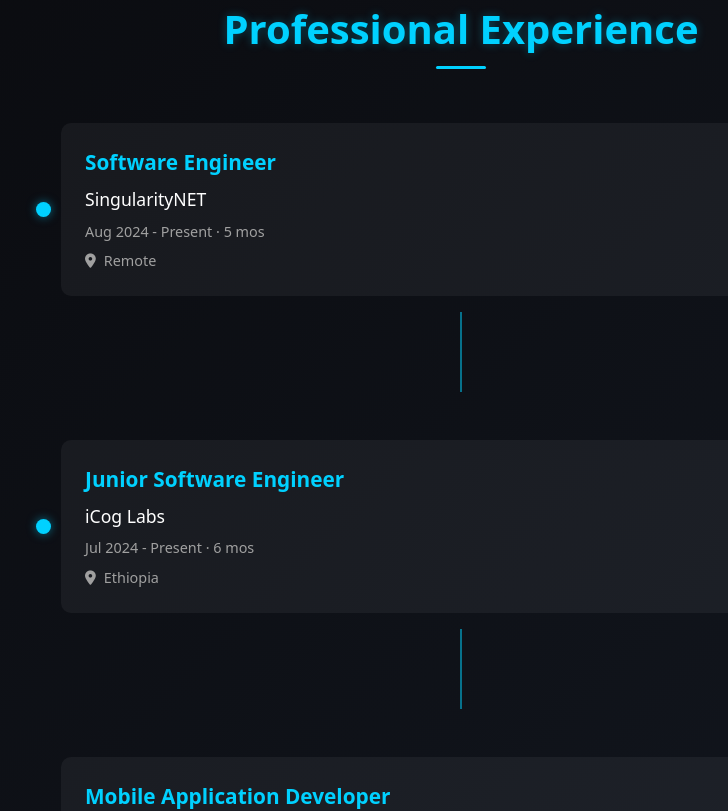
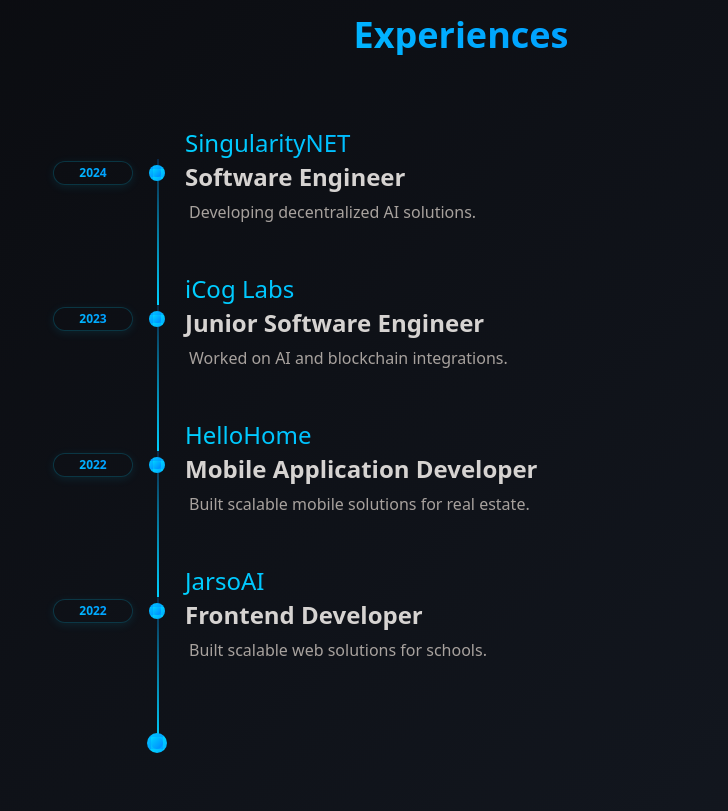
Before and after one commit to BaslaelWorkineh/nuxt-portfolio, a Nuxt app: page / in a window 1280 px wide. Shown: the part 2580-3391 px from the top of the page, without its empty margins (179-907 px from the left). Built offline with nearby package versions, Linux system fonts and the light colour scheme.

Commit message:
experiencesection done

```diff
--- a/components/ExperienceSection.vue
+++ b/components/ExperienceSection.vue
@@ -1,276 +1,150 @@
 <template>
-    <section class="experience-section">
-      <div class="section-header">
-        <h2 class="section-title">Professional Experience</h2>
+  <div class="min-h-screen w-full py-20 bg-gradient" style="background: linear-gradient(135deg, #0a0b0f 0%, #141922 100%);">
+    <div class="container mx-auto max-w-4xl">
+      <h1 class="text-3xl md:text-4xl px-4 mb-12 text-center font-bold gradient-text">
+        Experiences
+      </h1>
+      <div class="px-4 md:px-10">
+        <!-- Items -->
+        <div
+          v-for="(experience, index) in experiences"
+          :key="index"
+          class="relative pl-8 sm:pl-32 py-6 group fade-in-top"
+        >
+          <!-- Organization label -->
+          <div class="font-caveat font-medium text-lg md:text-2xl px-1 gradient-text mb-1 sm:mb-0">
+            {{ experience.organization }}
           </div>
-      <div class="timeline">
-        <div v-for="(job, index) in jobs"
-             :key="index"
-             class="timeline-item"
-             v-motion
-             :initial="{ opacity: 0, y: 50 }"
-             :visibleOnce="{ opacity: 1, y: 0 }"
-             :delay="index * 200">
-          <div class="timeline-content">
-            <div class="timeline-point" :class="{ 'active': isHovered === index }" />
-            <div class="job-info"
-                 @mouseenter="isHovered = index"
-                 @mouseleave="isHovered = null">
-              <div class="job-details">
-                <h3 class="job-title">{{ job.title }}</h3>
-                <p class="company-name">{{ job.company }}</p>
-                <p class="job-duration">{{ job.duration }}</p>
-                <p class="job-location">
-                  <i class="fas fa-map-marker-alt"></i>
-                  {{ job.location }}
-                </p>
+          <!-- Vertical line (::before) ~ Date ~ Title ~ Circle marker (::after) -->
+          <div
+            class="flex flex-col sm:flex-row items-start mb-1 group-last:before:hidden before:absolute before:left-2 sm:before:left-0 before:h-full before:px-px before:bg-gradient-to-b before:from-[#00D1FF] before:to-[#0084FF]/20 sm:before:ml-[6.5rem] before:self-start before:-translate-x-1/2 before:translate-y-3 before:rotate-180 after:absolute after:left-2 sm:after:left-0 after:w-2 after:h-2 after:bg-gradient-to-br after:from-[#00D1FF] after:to-[#0084FF] after:border-4 after:box-content after:border-[#00D1FF]/30 after:rounded-full sm:after:ml-[6.5rem] after:-translate-x-1/2 after:translate-y-1.5"
+          >
+            <time
+              class="sm:absolute left-0 translate-y-0.5 inline-flex items-center justify-center text-xs font-semibold uppercase w-20 h-6 mb-3 sm:mb-0 gradient-text bg-[#00D1FF]/10 border border-[#00D1FF]/20 rounded-full hover:border-[#00D1FF]/40 transition-all duration-300"
+            >
+              {{ experience.startYear }}
+            </time>
+            <div
+              class="text-[18px] md:text-[24px] font-bold text-stone-300 px-1 hover:gradient-text transition-all duration-300"
+            >
+              {{ experience.position }}
+            </div>
+          </div>
+          <!-- Content -->
+          <div class="text-stone-400 px-2 font-light leading-relaxed hover:text-stone-300 transition-all duration-300">
+            {{ experience.description }}
+          </div>
+        </div>
+        <!-- Last Node -->
+        <div class="relative pl-8 sm:pl-32 py-10 group">
+          <div
+            class="flex flex-col sm:flex-row items-start mb-1 group-last:before:hidden before:absolute before:left-2 sm:before:left-0 before:px-px sm:before:ml-[6.5rem] before:self-start before:-translate-x-1/2 before:translate-y-3 before:rotate-180 after:absolute after:left-2 sm:after:left-0 after:w-3 after:h-3 after:bg-gradient-to-br after:from-[#00D1FF] after:to-[#0084FF] after:border-4 after:box-content after:border-[#00D1FF]/40 after:animate-heartbeat after:rounded-full sm:after:ml-[6.5rem] after:-translate-x-1/2 after:translate-y-1.5"
+          ></div>
         </div>
       </div>
     </div>
-          <div v-if="index !== jobs.length - 1"
-               class="line"
-               :class="{ 'active': isHovered === index }" />
   </div>
-      </div>
-    </section>
 </template>
 
-  <script setup>
-  import { ref } from 'vue';
+<script>
+import { reactive } from "vue";
 
-  const isHovered = ref(null);
-
-  const jobs = [
+export default {
+  name: "Experiences",
+  setup() {
+    const experiences = reactive([
       {
-      logo: '/assets/singularity-logo.png',
-      title: 'Software Engineer',
-      company: 'SingularityNET',
-      duration: 'Aug 2024 - Present · 5 mos',
-      location: 'Remote',
+        organization: "SingularityNET",
+        position: "Software Engineer",
+        startYear: "2024",
+        description: "Developing decentralized AI solutions.",
       },
       {
-      logo: '/assets/icog-logo.png',
-      title: 'Junior Software Engineer',
-      company: 'iCog Labs',
-      duration: 'Jul 2024 - Present · 6 mos',
-      location: 'Ethiopia',
+        organization: "iCog Labs",
+        position: "Junior Software Engineer",
+        startYear: "2023",
+        description: "Worked on AI and blockchain integrations.",
       },
       {
-      logo: '/assets/hello-home-logo.png',
-      title: 'Mobile Application Developer',
-      company: 'HelloHome',
-      duration: 'May 2024 - Jul 2024 · 3 mos',
-      location: 'Ethiopia · Remote',
+        organization: "HelloHome",
+        position: "Mobile Application Developer",
+        startYear: "2022",
+        description: "Built scalable mobile solutions for real estate.",
       },
       {
-      logo: '/assets/jarsoai-logo.png',
-      title: 'Data Analyst',
-      company: 'JarsoAI',
-      duration: 'Nov 2021 - Aug 2022 · 10 mos',
-      location: 'Ethiopia',
+        organization: "JarsoAI",
+        position: "Frontend Developer",
+        startYear: "2022",
+        description: "Built scalable web solutions for schools.",
       },
-  ];
+    ]);
+
+    return { experiences };
+  },
+};
 </script>
 
-  <style scoped>
-  .experience-section {
-    padding: 4rem 2rem;
-    background: linear-gradient(135deg, #0a0b0f 0%, #141922 100%);
-    color: white;
-    min-height: 100vh;
-    display: flex;
-    flex-direction: column;
-    align-items: center;
+<style>
+.gradient-text {
+  background: linear-gradient(45deg, #00D1FF, #0084FF);
+  -webkit-background-clip: text;
+  background-clip: text;
+  -webkit-text-fill-color: transparent;
 }
 
-  .section-header {
-    text-align: center;
-    margin-bottom: 4rem;
+@keyframes heartbeat {
+  0% {
+    transform: scale(1);
+  }
+  30% {
+    transform: scale(1.2);
+  }
+  60% {
+    transform: scale(1);
+  }
+  100% {
+    transform: scale(1);
+  }
 }
 
-  .section-title {
-    font-size: 2.5rem;
-    font-weight: bold;
-    color: #00d1ff;
-    text-shadow: 0 0 10px rgba(0, 209, 255, 0.3);
-    position: relative;
+.animate-heartbeat {
+  animation: heartbeat 1.5s infinite;
 }
 
-  .section-title::after {
-    content: '';
-    position: absolute;
-    bottom: -10px;
-    left: 50%;
-    transform: translateX(-50%);
-    width: 50px;
-    height: 3px;
-    background-color: #00d1ff;
-    border-radius: 2px;
+@keyframes fadeInTop {
+  0% {
+    opacity: 0;
+    transform: translateY(-20px);
+  }
+  100% {
+    opacity: 1;
+    transform: translateY(0);
+  }
 }
 
-  .timeline {
-    display: flex;
-    flex-direction: column;
-    align-items: center;
-    max-width: 800px;
-    width: 100%;
+.fade-in-top {
+  animation: fadeInTop 0.6s ease-out forwards;
 }
 
-  .timeline-item {
-    display: flex;
-    flex-direction: column;
-    align-items: center;
-    position: relative;
-    width: 100%;
-    margin-bottom: 3rem;
+/* Rotate line downwards */
+.before\:rotate-180::before {
+  transform: rotate(180deg);
 }
 
-  .timeline-content {
-    display: flex;
-    align-items: center;
-    width: 100%;
-    position: relative;
+/* Hover effects for timeline nodes */
+.group:hover .before\:bg-gradient-to-b::before {
+  opacity: 0.8;
+  box-shadow: 0 0 15px rgba(0, 209, 255, 0.3);
 }
 
-  .timeline-point {
-    width: 15px;
-    height: 15px;
-    background-color: #00d1ff;
-    border-radius: 50%;
-    position: absolute;
-    left: -25px;
-    transition: all 0.3s ease;
-    box-shadow: 0 0 10px rgba(0, 209, 255, 0.5);
+/* Glass effect for date badges */
+time {
+  backdrop-filter: blur(4px);
+  box-shadow: 0 2px 10px rgba(0, 209, 255, 0.1);
 }
 
-  .timeline-point.active {
-    transform: scale(1.5);
-    box-shadow: 0 0 20px rgba(0, 209, 255, 0.8);
-  }
-
-  .job-info {
-    display: flex;
-    align-items: center;
-    background-color: rgba(255, 255, 255, 0.05);
-    padding: 1.5rem;
-    border-radius: 10px;
-    width: 100%;
+/* Smooth transitions */
+* {
   transition: all 0.3s ease;
 }
-
-  .job-info:hover {
-    transform: translateX(10px);
-    background-color: rgba(255, 255, 255, 0.1);
-    box-shadow: 0 5px 15px rgba(0, 0, 0, 0.3);
-  }
-
-  .job-logo {
-    flex-shrink: 0;
-  }
-
-  .job-logo img {
-    width: 60px;
-    height: 60px;
-    margin-right: 1.5rem;
-    border-radius: 8px;
-    object-fit: cover;
-    transition: all 0.3s ease;
-  }
-
-  .job-info:hover .job-logo img {
-    transform: scale(1.1);
-  }
-
-  .job-details {
-    display: flex;
-    flex-direction: column;
-    justify-content: center;
-    gap: 0.5rem;
-  }
-
-  .job-title {
-    font-size: 1.3rem;
-    font-weight: bold;
-    color: #00d1ff;
-    margin: 0;
-  }
-
-  .company-name {
-    font-size: 1.1rem;
-    color: #ffffff;
-    margin: 0;
-  }
-
-  .job-duration,
-  .job-location {
-    font-size: 0.9rem;
-    color: #a0a0a0;
-    margin: 0;
-    display: flex;
-    align-items: center;
-    gap: 0.5rem;
-  }
-
-  .line {
-    width: 2px;
-    height: 80px;
-    background-color: #00d1ff;
-    margin-top: 1rem;
-    transition: all 0.3s ease;
-    opacity: 0.5;
-  }
-
-  .line.active {
-    opacity: 1;
-    box-shadow: 0 0 10px rgba(0, 209, 255, 0.5);
-  }
-
-  @media (max-width: 768px) {
-    .experience-section {
-      padding: 3rem 1rem;
-    }
-
-    .section-title {
-      font-size: 2rem;
-    }
-
-    .timeline-content {
-      flex-direction: column;
-      align-items: flex-start;
-    }
-
-    .job-info {
-      flex-direction: column;
-      align-items: flex-start;
-      padding: 1rem;
-    }
-
-    .job-logo {
-      margin-bottom: 1rem;
-    }
-
-    .job-logo img {
-      width: 50px;
-      height: 50px;
-    }
-
-    .timeline-point {
-      left: 50%;
-      transform: translateX(-50%);
-      top: -25px;
-    }
-
-    .timeline-point.active {
-      transform: translateX(-50%) scale(1.5);
-    }
-
-    .line {
-      width: 100%;
-      height: 2px;
-    }
-
-    .job-info:hover {
-      transform: translateY(-5px);
-    }
-  }
 </style>
```
Also changed, not shown: pages/index.vue (+0 -8 lines), components/HeroSection.vue (indentation only). Lines whose indentation alone changed are shown as unchanged.
